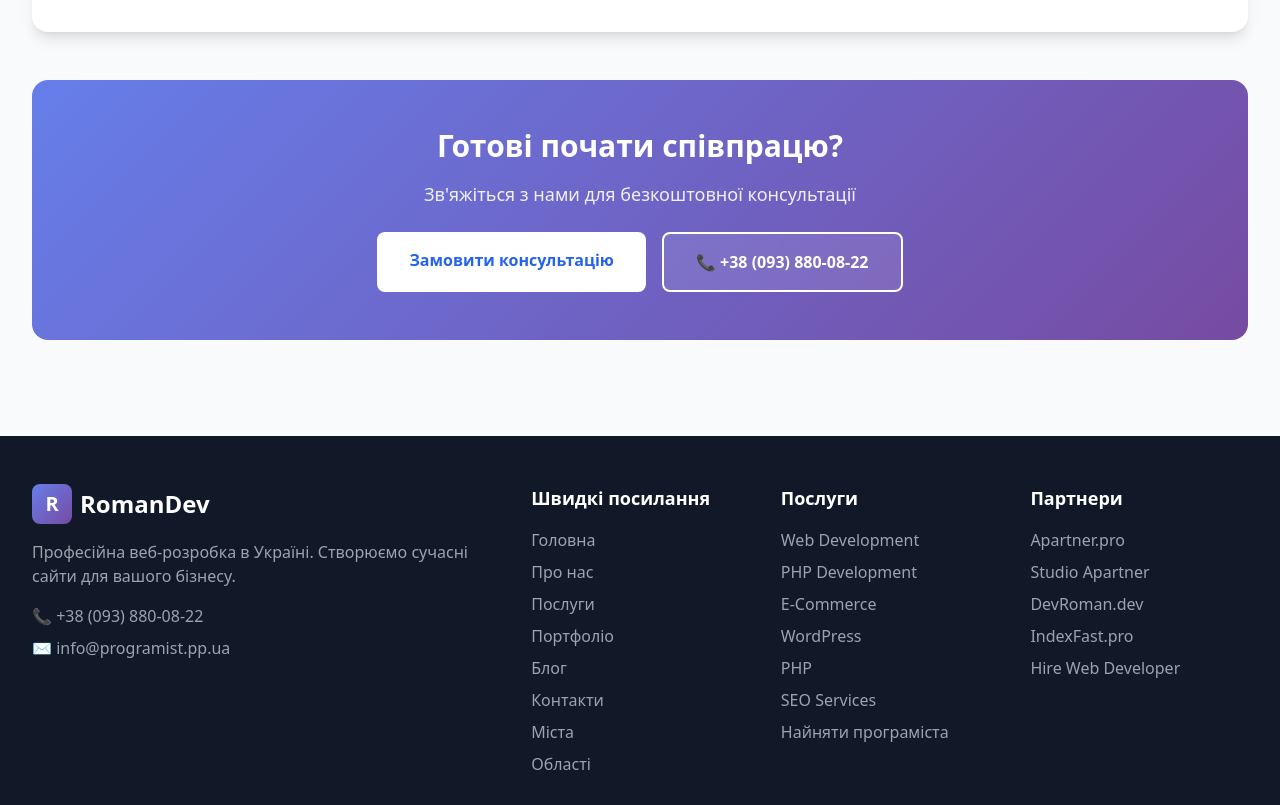
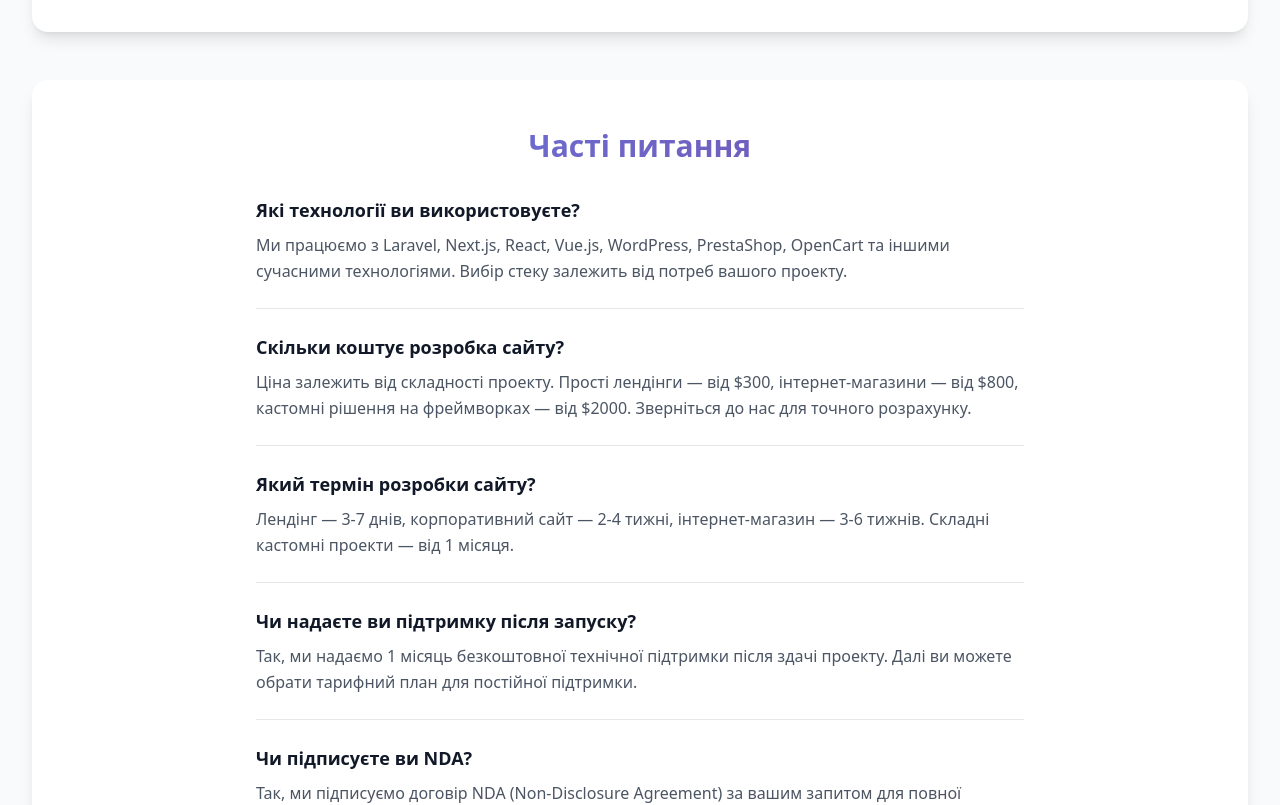
Before and after one commit to romanmatviy/programist.pp.ua, a Next.js app: page /ua/about in a window 1280 px wide. Shown: the part 1200-2005 px from the top of the page. Built offline with nearby package versions, Linux system fonts and the light colour scheme.

Commit message:
feat: add Breadcrumbs component and implement About page with SEO schema support

```diff
--- a/app/[lang]/about/page.tsx
+++ b/app/[lang]/about/page.tsx
@@ -1,7 +1,7 @@
 import Link from 'next/link';
 import { Language, translations } from '@/data/translations';
 import Breadcrumbs from '@/components/Breadcrumbs';
-import { generateSEO } from '@/lib/seo';
+import { generateSEO, generateFAQSchema } from '@/lib/seo';
 
 export async function generateMetadata({ params }: { params: { lang: Language } }) {
   const lang = params.lang || 'ua';
@@ -24,7 +24,28 @@ export default function AboutPage({ params }: { params: { lang: Language } }) {
     { name: t.nav.about, url: `/${lang}/about` },
   ];
 
+  const faqs = lang === 'ua' ? [
+    { question: 'Які технології ви використовуєте?', answer: 'Ми працюємо з Laravel, Next.js, React, Vue.js, WordPress, PrestaShop, OpenCart та іншими сучасними технологіями. Вибір стеку залежить від потреб вашого проекту.' },
+    { question: 'Скільки коштує розробка сайту?', answer: 'Ціна залежить від складності проекту. Прості лендінги — від $300, інтернет-магазини — від $800, кастомні рішення на фреймворках — від $2000. Зверніться до нас для точного розрахунку.' },
+    { question: 'Який термін розробки сайту?', answer: 'Лендінг — 3-7 днів, корпоративний сайт — 2-4 тижні, інтернет-магазин — 3-6 тижнів. Складні кастомні проекти — від 1 місяця.' },
+    { question: 'Чи надаєте ви підтримку після запуску?', answer: 'Так, ми надаємо 1 місяць безкоштовної технічної підтримки після здачі проекту. Далі ви можете обрати тарифний план для постійної підтримки.' },
+    { question: 'Чи підписуєте ви NDA?', answer: 'Так, ми підписуємо договір NDA (Non-Disclosure Agreement) за вашим запитом для повної конфіденційності проекту.' },
+  ] : [
+    { question: 'Какие технологии вы используете?', answer: 'Мы работаем с Laravel, Next.js, React, Vue.js, WordPress, PrestaShop, OpenCart и другими современными технологиями. Выбор стека зависит от потребностей вашего проекта.' },
+    { question: 'Сколько стоит разработка сайта?', answer: 'Цена зависит от сложности проекта. Простые лендинги — от $300, интернет-магазины — от $800, кастомные решения на фреймворках — от $2000. Обратитесь к нам для точного расчета.' },
+    { question: 'Какой срок разработки сайта?', answer: 'Лендинг — 3-7 дней, корпоративный сайт — 2-4 недели, интернет-магазин — 3-6 недель. Сложные кастомные проекты — от 1 месяца.' },
+    { question: 'Предоставляете ли вы поддержку после запуска?', answer: 'Да, мы предоставляем 1 месяц бесплатной технической поддержки после сдачи проекта. Далее вы можете выбрать тарифный план для постоянной поддержки.' },
+    { question: 'Подписываете ли вы NDA?', answer: 'Да, мы подписываем договор NDA (Non-Disclosure Agreement) по вашему запросу для полной конфиденциальности проекта.' },
+  ];
+
+  const faqSchema = generateFAQSchema(faqs);
+
   return (
+    <>
+      <script
+        type="application/ld+json"
+        dangerouslySetInnerHTML={{ __html: JSON.stringify(faqSchema) }}
+      />
     <div className="section-padding bg-gray-50">
       <div className="container-custom">
         <Breadcrumbs items={breadcrumbs} lang={lang} />
@@ -128,6 +149,21 @@ export default function AboutPage({ params }: { params: { lang: Language } }) {
           </div>
         </div>
 
+        {/* FAQ Section */}
+        <div className="bg-white rounded-2xl shadow-lg p-8 md:p-12 mb-12">
+          <h2 className="text-2xl md:text-3xl font-bold mb-8 gradient-text text-center">
+            {lang === 'ua' ? 'Часті питання' : 'Часто задаваемые вопросы'}
+          </h2>
+          <div className="space-y-6 max-w-3xl mx-auto">
+            {faqs.map((faq, index) => (
+              <div key={index} className="border-b border-gray-200 pb-6 last:border-0">
+                <h3 className="text-lg font-bold mb-2 text-gray-900">{faq.question}</h3>
+                <p className="text-gray-600 leading-relaxed">{faq.answer}</p>
+              </div>
+            ))}
+          </div>
+        </div>
+
         {/* CTA */}
         <div className="bg-gradient-primary text-white rounded-2xl p-8 md:p-12 text-center">
           <h2 className="text-2xl md:text-3xl font-bold mb-4">
@@ -135,7 +171,7 @@ export default function AboutPage({ params }: { params: { lang: Language } }) {
           </h2>
           <p className="text-lg mb-6 opacity-90">
             {lang === 'ua'
-              ? 'Зв\'яжіться з нами для безкоштовної консультації'
+              ? "Зв'яжіться з нами для безкоштовної консультації"
               : 'Свяжитесь с нами для бесплатной консультации'}
           </p>
           <div className="flex flex-col sm:flex-row gap-4 justify-center">
@@ -149,5 +185,6 @@ export default function AboutPage({ params }: { params: { lang: Language } }) {
         </div>
       </div>
     </div>
+    </>
   );
 }
--- a/components/Breadcrumbs.tsx
+++ b/components/Breadcrumbs.tsx
@@ -11,7 +11,30 @@ interface BreadcrumbsProps {
 }
 
 export default function Breadcrumbs({ items, lang }: BreadcrumbsProps) {
+  const base = 'https://programist.pp.ua';
+
+  const allItems = [
+    { name: lang === 'ua' ? 'Головна' : 'Главная', url: `/${lang}` },
+    ...items,
+  ];
+
+  const breadcrumbSchema = {
+    '@context': 'https://schema.org',
+    '@type': 'BreadcrumbList',
+    itemListElement: allItems.map((item, index) => ({
+      '@type': 'ListItem',
+      position: index + 1,
+      name: item.name,
+      item: `${base}${item.url}`,
+    })),
+  };
+
   return (
+    <>
+      <script
+        type="application/ld+json"
+        dangerouslySetInnerHTML={{ __html: JSON.stringify(breadcrumbSchema) }}
+      />
       <nav className="flex items-center space-x-2 text-sm text-gray-600 mb-6" aria-label="Breadcrumb">
         <Link href={`/${lang}`} className="hover:text-primary-600 transition-colors">
           🏠
@@ -29,5 +52,6 @@ export default function Breadcrumbs({ items, lang }: BreadcrumbsProps) {
           </div>
         ))}
       </nav>
+    </>
   );
 }
```
Lines whose indentation alone changed are shown as unchanged.
